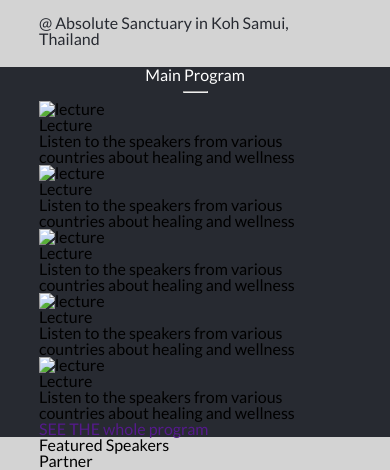
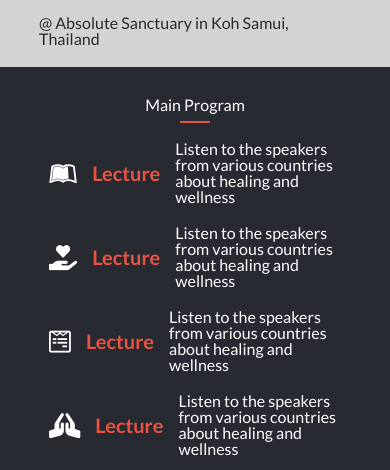
Before and after one commit to Meri-MG/Yoga-Retreat-Page, a plain HTML site: page index.html in a window 390 px wide. Shown: the part 391-861 px from the top of the page. Drawn offline with Linux system fonts and the light colour scheme.

Commit message:
Add section-a mobile styles

```diff
--- a/css/style.css
+++ b/css/style.css
@@ -76,21 +76,59 @@ h2 {
 }
 
 /* section-a styles */
+.cards-wrapper {
+	display: flex;
+	flex-direction: column;
+}
 
 .section-a h3 {
 	color: #fff;
 	align-self: center;
+	padding-top: 30px;
 }
 
 hr {
 	align-self: center;
-	width: 25px;
-	height: 1px;
+	width: 30px;
+	border: 1px solid #ec5242;
+}
+
+.cards {
+	display: flex;
+	justify-content: space-between;
+	align-items: center;
+	padding: 10px;
+}
+
+.cards h4 {
 	color: #ec5242;
+	font-weight: 700;
+	font-size: 20px;
+	margin: 0 15px;
+}
+
+.cards p {
+	color: #fff;
+	font-size: 16px;
+}
+
+.cards i {
+	color: #fff;
+	font-size: 25px;
+}
+
+.program-link {
+	display: none;
+}
+
+.join-button {
+	display: flex;
 }
 
 
 @media (min-width: 730px){
+	/* header styles */
+
 	.hamburger {
 		display: none;
 	}
@@ -144,4 +182,13 @@ hr {
     width: 50px;
     border-radius: 50px;
   }
+
+	.program-link {
+		display: flex;
+	}
+
+	.join-button {
+		display: none;
+	}
+
 }
--- a/index.html
+++ b/index.html
@@ -54,33 +54,36 @@
     <div class="dark-color-div">
     <section class="container section-a">
         <h3>Main Program</h3>
-        <hr/>
+        <hr>
+        <div class="cards-wrapper">
         <div class="cards">
-            <img src="" alt="lecture">
+            <i class="fab fa-leanpub"></i>
             <h4>Lecture</h4>
             <p>Listen to the speakers from various countries about healing and wellness</p>
         </div>
         <div class="cards">
-            <img src="" alt="lecture">
+            <i class="fas fa-hand-holding-heart"></i>
             <h4>Lecture</h4>
             <p>Listen to the speakers from various countries about healing and wellness</p>
         </div>
         <div class="cards">
-            <img src="" alt="lecture">
+            <i class="fab fa-wpforms"></i>
             <h4>Lecture</h4>
             <p>Listen to the speakers from various countries about healing and wellness</p>
         </div>
         <div class="cards">
-            <img src="" alt="lecture">
+            <i class="fas fa-praying-hands"></i>
             <h4>Lecture</h4>
             <p>Listen to the speakers from various countries about healing and wellness</p>
         </div>
         <div class="cards">
-            <img src="images/" alt="lecture">
+            <i class="fas fa-network-wired"></i>
             <h4>Lecture</h4>
             <p>Listen to the speakers from various countries about healing and wellness</p>
         </div>
-        <a href="">SEE THE whole program</a>
+    </div>
+        <a class="program-link"href="#">SEE THE whole program</a>
+        <a class="join-button">Join Yoga Retreat 2021</a>
     </section>
 </div>
     <section class="container section-b">
```
